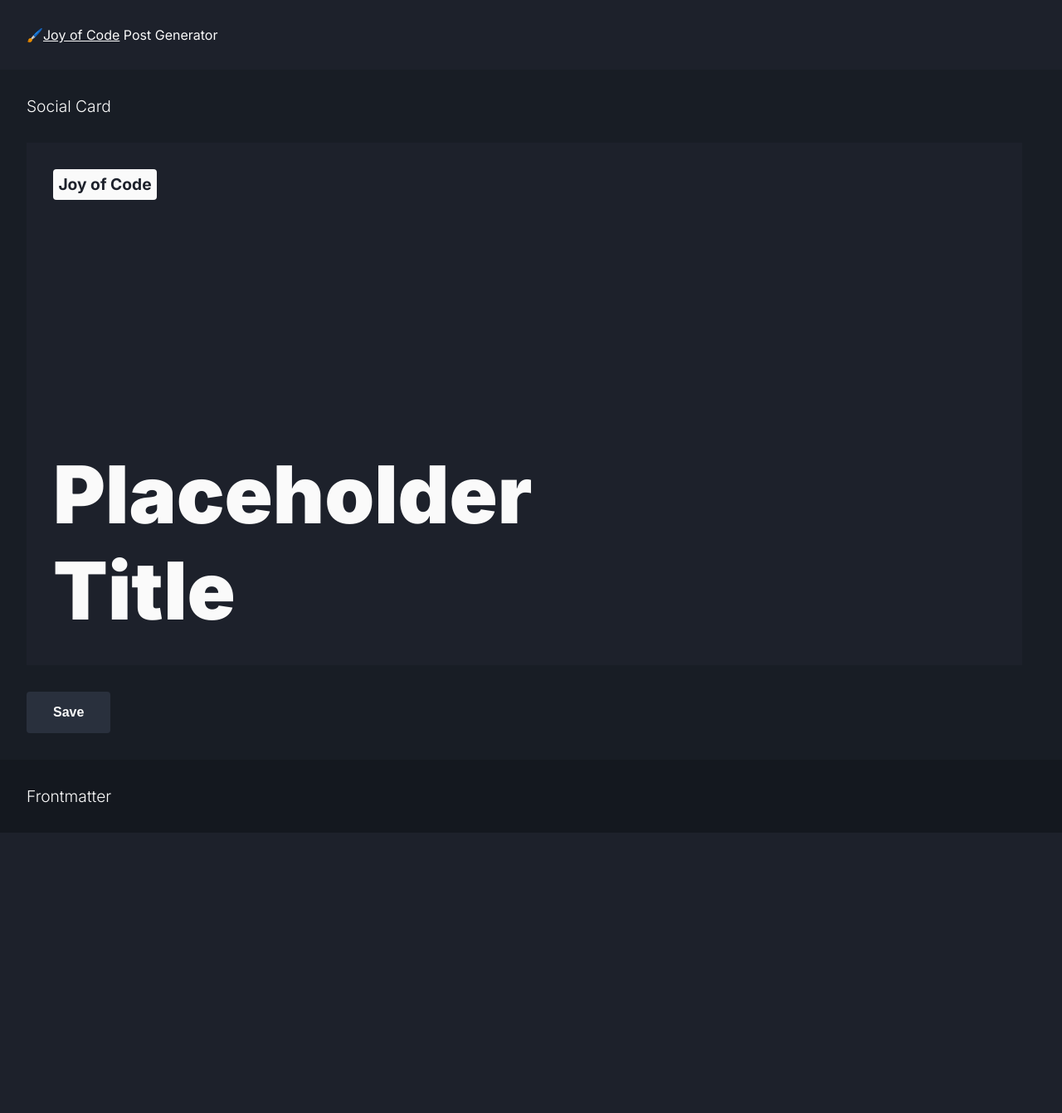
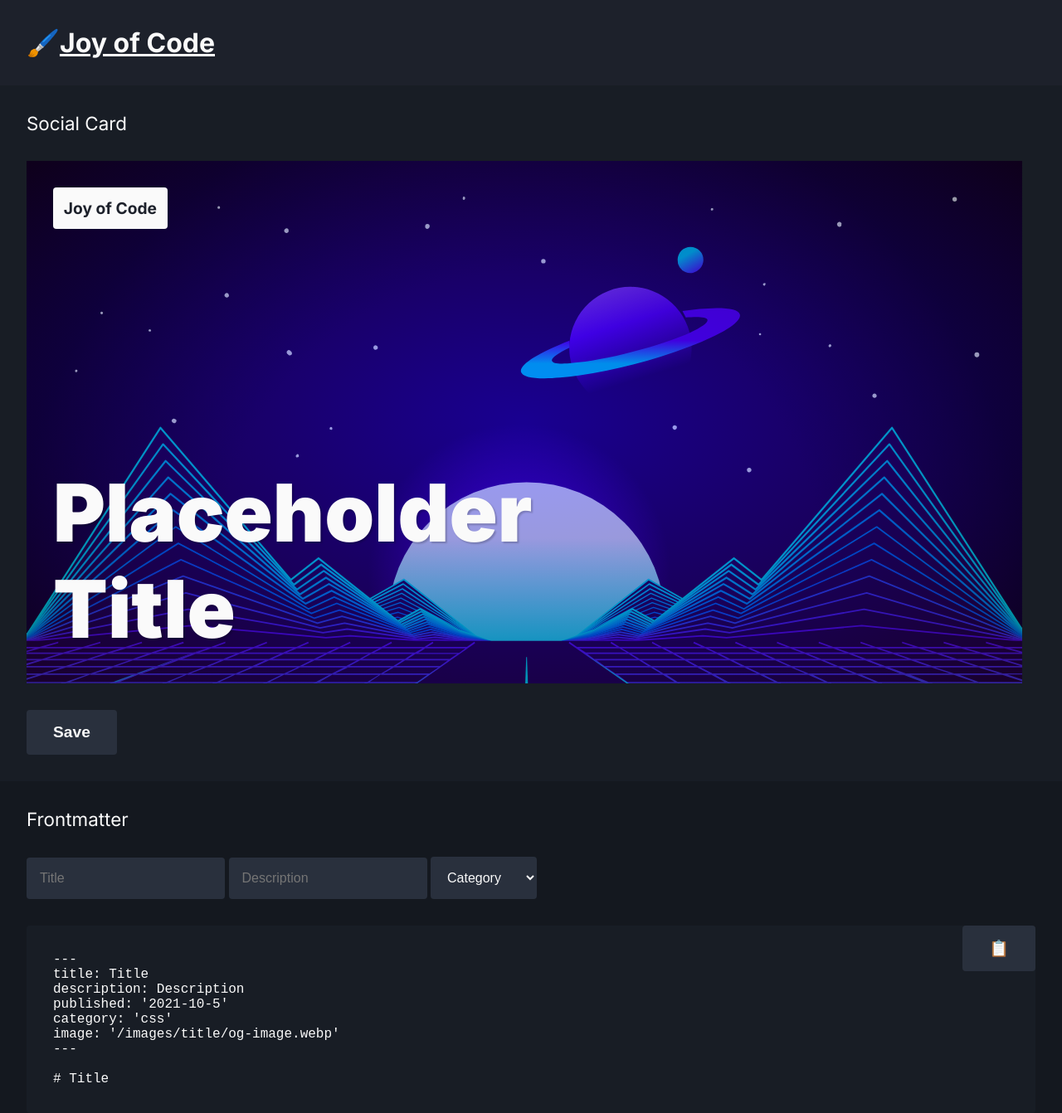
Before and after one commit to mattcroat/post-meta-creator, a website built with Vite: page index.html in a window 1280 px wide. Shown: the whole page at 83% size. Before the commit the page ends 1004 px from the top, so only its background shows below. Built offline with nearby package versions, Linux system fonts and the light colour scheme.

Commit message:
feat: Social card, frontmatter, utils

```diff
--- a/index.html
+++ b/index.html
@@ -3,24 +3,43 @@
   <head>
     <meta charset="UTF-8" />
     <meta name="viewport" content="width=device-width, initial-scale=1.0" />
-    <link rel="icon" type="image/svg+xml" href="https://fav.farm/📸" />
-    <title>Post Generator</title>
+    <link rel="icon" type="image/svg+xml" href="https://fav.farm/📜" />
+    <title>Post Meta Generator</title>
     <link rel="stylesheet" href="/src/style.css" />
   </head>
   <body>
-    <h1>🖌️<a href="https://joyofcode.xyz/">Joy of Code</a> Post Generator</h1>
+    <h1>🖌️<a href="https://joyofcode.xyz/">Joy of Code</a></h1>
 
     <section class="social">
       <h2>Social Card</h2>
-      <div class="card" card-node>
+      <div class="card" data-card>
         <span class="card-logo">Joy of Code</span>
         <span class="card-title" contenteditable>Placeholder Title</span>
       </div>
-      <button card-save>Save</button>
+      <button data-save>Save</button>
     </section>
 
     <section class="frontmatter">
       <h2>Frontmatter</h2>
+      <form>
+        <input type="text" placeholder="Title" data-title />
+        <input type="text" placeholder="Description" data-description />
+        <select data-category>
+          <option value="none" selected disabled hidden>Category</option>
+          <option value="css">CSS</option>
+          <option value="general">General</option>
+          <option value="design">Design</option>
+          <option value="git">Git</option>
+          <option value="javascript">JavaScript</option>
+          <option value="next">Next</option>
+          <option value="react">React</option>
+          <option value="typescript">TypeScript</option>
+        </select>
+      </form>
+      <div class="text-container">
+        <button class="text-copy" data-copy>📋</button>
+        <pre data-frontmatter></pre>
+      </div>
     </section>
 
     <script type="module" src="/src/main.ts"></script>
--- /dev/null
+++ b/src/frontmatter.ts
@@ -0,0 +1,58 @@
+import { getDate, kebabCase, removeSpaces } from './utils'
+
+type Values = typeof state
+
+const titleElement = document.querySelector<HTMLInputElement>('[data-title]')!
+const titleDescription = document.querySelector<HTMLInputElement>(
+  '[data-description]'
+)!
+const categoryElement = document.querySelector<HTMLSelectElement>(
+  '[data-category]'
+)!
+const preElement = document.querySelector<HTMLPreElement>('[data-frontmatter]')!
+const copyElement = document.querySelector<HTMLButtonElement>('[data-copy]')!
+
+const state = {
+  title: 'Title',
+  description: 'Description',
+  date: getDate(),
+  category: 'css',
+}
+
+function frontmatter(values: Values) {
+  const { title, description, date, category } = values
+  const frontmatter = `
+    ---
+    title: ${title}
+    description: ${description}
+    published: '${date}'
+    category: '${category}'
+    image: '/images/${kebabCase(title)}/og-image.webp'
+    ---
+
+    # ${title}
+  `.trim()
+  return removeSpaces(frontmatter)
+}
+
+titleElement.addEventListener('input', (event: Event) => {
+  state.title = (event?.target as HTMLInputElement).value
+  preElement.innerHTML = frontmatter(state)
+})
+
+titleDescription.addEventListener('input', (event: Event) => {
+  state.description = (event?.target as HTMLInputElement).value
+  preElement.innerHTML = frontmatter(state)
+})
+
+categoryElement.addEventListener('change', (event) => {
+  state.category = (event?.target as HTMLSelectElement).value
+  preElement.innerHTML = frontmatter(state)
+})
+
+copyElement.addEventListener('click', () => {
+  const value = preElement.innerText
+  navigator.clipboard.writeText(value)
+})
+
+preElement.innerText = frontmatter(state)
--- a/src/main.ts
+++ b/src/main.ts
@@ -1,20 +1,2 @@
-import * as htmlToImage from 'html-to-image'
-
-const nodeElement = document.querySelector<HTMLDivElement>('[card-node')!
-const saveElement = document.querySelector<HTMLButtonElement>('[card-save]')!
-
-async function saveImage(node: HTMLElement) {
-  try {
-    const options = { width: 1200, height: 630 }
-    const dataUrl = await htmlToImage.toPng(node, options)
-
-    const linkEl = document.createElement('a')
-    linkEl.download = 'og-image.png'
-    linkEl.href = dataUrl
-    linkEl.click()
-  } catch (error) {
-    throw new Error(`Something went wrong: ${error}`)
-  }
-}
-
-saveElement.addEventListener('click', () => saveImage(nodeElement))
+import './socialCard'
+import './frontmatter'
--- /dev/null
+++ b/src/socialCard.ts
@@ -0,0 +1,20 @@
+import * as htmlToImage from 'html-to-image'
+
+const cardElement = document.querySelector<HTMLDivElement>('[data-card]')!
+const saveElement = document.querySelector<HTMLButtonElement>('[data-save]')!
+
+async function saveImage(node: HTMLElement) {
+  try {
+    const options = { width: 1200, height: 630 }
+    const dataUrl = await htmlToImage.toPng(node, options)
+
+    const linkElement = document.createElement('a')
+    linkElement.download = 'og-image.png'
+    linkElement.href = dataUrl
+    linkElement.click()
+  } catch (error) {
+    throw new Error(`Something went wrong: ${error}`)
+  }
+}
+
+saveElement.addEventListener('click', () => saveImage(cardElement))
--- a/src/style.css
+++ b/src/style.css
@@ -1,9 +1,13 @@
 @import url('https://fonts.googleapis.com/css2?family=Inter:wght@300;400;700;900&display=swap');
+
+/*
+  Variables
+*/
 
 :root {
   --font: 'Inter', sans-serif;
-  --primary-heading: 1rem;
-  --secondary-heading: 1.2rem;
+  --primary-heading: 2rem;
+  --secondary-heading: 1.4rem;
 
   --blue-10: hsl(220 20% 10%);
   --blue-12: hsl(220 20% 12%);
@@ -15,6 +19,10 @@
   --spacing-2: 2rem;
   --radius: 4px;
 }
+
+/*
+  General
+*/
 
 * {
   margin: 0;
@@ -39,19 +47,61 @@ body {
 }
 
 h1 {
-  margin: var(--spacing-2) 0;
-  padding: 0 var(--spacing-2);
+  padding: var(--spacing-2);
   font-size: var(--primary-heading);
+  font-weight: 700;
+}
+
+h2 {
+  padding: var(--spacing-2) 0;
+  font-size: var(--secondary-heading);
   font-weight: 400;
 }
 
-h2 {
-  font-size: var(--secondary-heading);
-  font-weight: 300;
+button {
+  margin: var(--spacing-2) 0;
+  padding: var(--spacing-1) var(--spacing-2);
+  color: var(--white-98);
+  background-color: var(--blue-20);
+  font-size: 1.2rem;
+  font-weight: 700;
+  border: none;
+  border-radius: var(--radius);
+  cursor: pointer;
 }
 
+button:active {
+  transform: scale(0.9);
+}
+
+a {
+  display: inline-block;
+  color: var(--white-98);
+}
+
+input,
+select {
+  padding: var(--spacing-1);
+  font-size: inherit;
+  color: var(--white-98);
+  background-color: var(--blue-20);
+  border: none;
+  border-radius: var(--radius);
+}
+
+pre {
+  padding: var(--spacing-2);
+  font-size: 1rem;
+  background-color: var(--blue-12);
+  border-radius: var(--radius);
+}
+
+/*
+  Social
+*/
+
 .social {
-  padding: var(--spacing-2);
+  padding: 0 var(--spacing-2);
   background-color: var(--blue-12);
 }
 
@@ -63,15 +113,23 @@ h2 {
   height: 630px;
   width: 1200px;
   position: relative;
-  margin: var(--spacing-2) 0;
-  background-color: var(--blue-14);
+  background-image: url('/neon.svg');
+  background-size: cover;
+}
+
+.card::before {
+  content: '';
+  position: absolute;
+  inset: 0;
+  background-image: radial-gradient(hsl(240 100% 50%), hsl(0 0% 0%));
+  opacity: 0.4;
 }
 
 .card-logo {
   position: absolute;
   top: var(--card-spacing);
   left: var(--card-spacing);
-  padding: 0.4rem;
+  padding: 0.8rem;
   font-size: var(--card-logo);
   font-weight: 700;
   color: var(--blue-14);
@@ -80,31 +138,32 @@ h2 {
 }
 
 .card-title {
-  max-width: 800px;
+  max-width: 60%;
   position: absolute;
   bottom: var(--card-spacing);
   left: var(--card-spacing);
   font-size: var(--card-title);
   font-weight: 900;
+  text-shadow: 2px 2px 2px hsla(0 0% 0% / 20%);
 }
 
+/*
+  Frontmatter
+*/
+
 .frontmatter {
-  padding: var(--spacing-2);
+  padding: 0 var(--spacing-2);
   background-color: var(--blue-10);
 }
 
-button {
-  padding: var(--spacing-1) var(--spacing-2);
-  color: var(--white-98);
-  background-color: var(--blue-20);
-  font-size: inherit;
-  font-weight: 700;
-  border: none;
-  border-radius: var(--radius);
-  cursor: pointer;
+.text-container {
+  margin: var(--spacing-2) 0;
+  position: relative;
 }
 
-a {
-  display: inline-block;
-  color: var(--white-98);
+.text-copy {
+  margin: 0;
+  position: absolute;
+  top: 0;
+  right: 0;
 }
--- /dev/null
+++ b/src/utils/index.ts
@@ -0,0 +1,19 @@
+export function getDate() {
+  const [month, day, year] = new Date()
+    .toLocaleString('en', {
+      year: 'numeric',
+      month: 'numeric',
+      day: 'numeric',
+    })
+    .split('/')
+
+  return `${year}-${month}-${day}`
+}
+
+export function removeSpaces(frontmatter: string) {
+  return frontmatter.replace(/^ {4}/gm, '')
+}
+
+export function kebabCase(text: string) {
+  return text.toLowerCase().replaceAll(/ /g, '-')
+}
```
Also changed, not shown: public/neon.svg (added).
